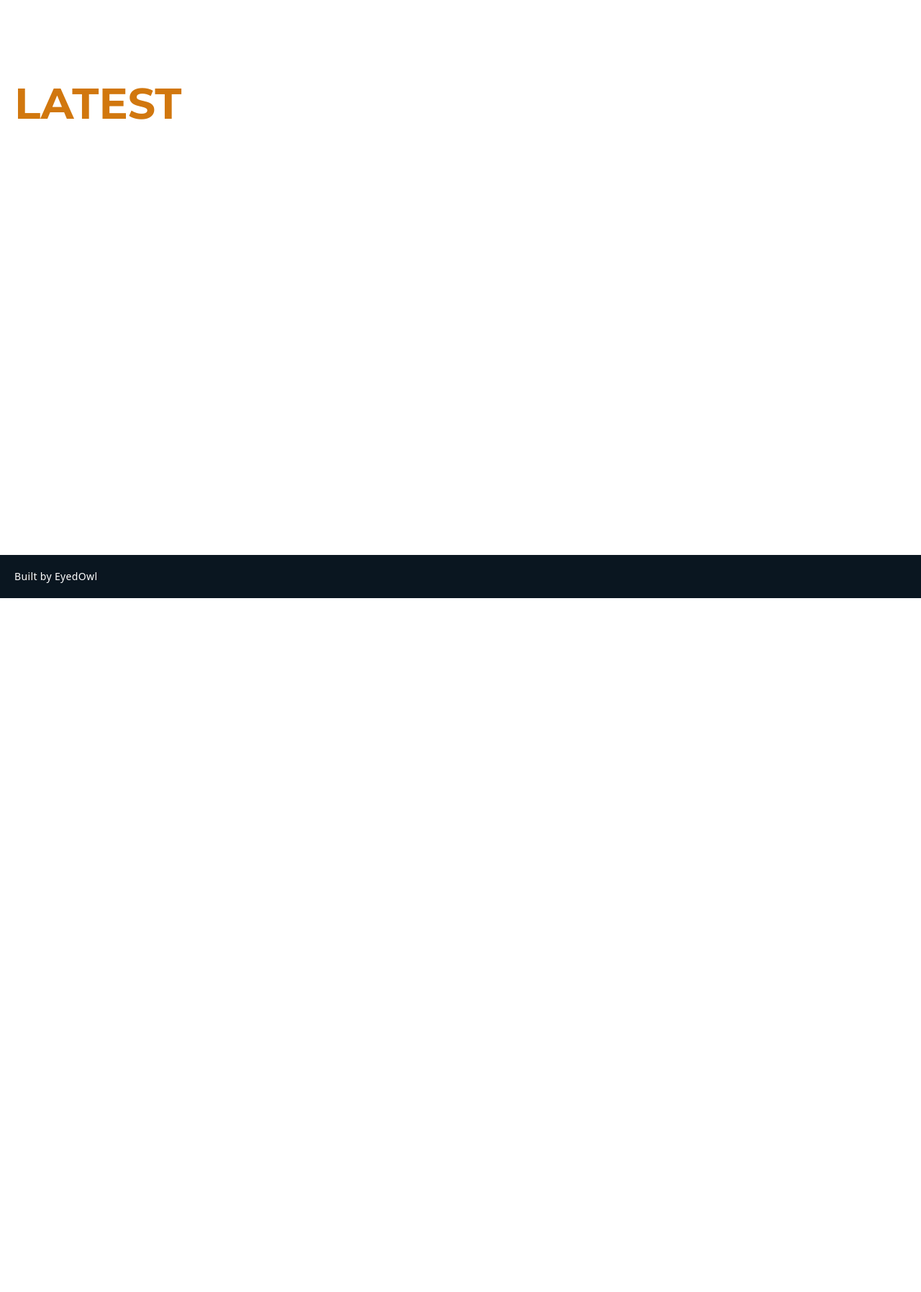
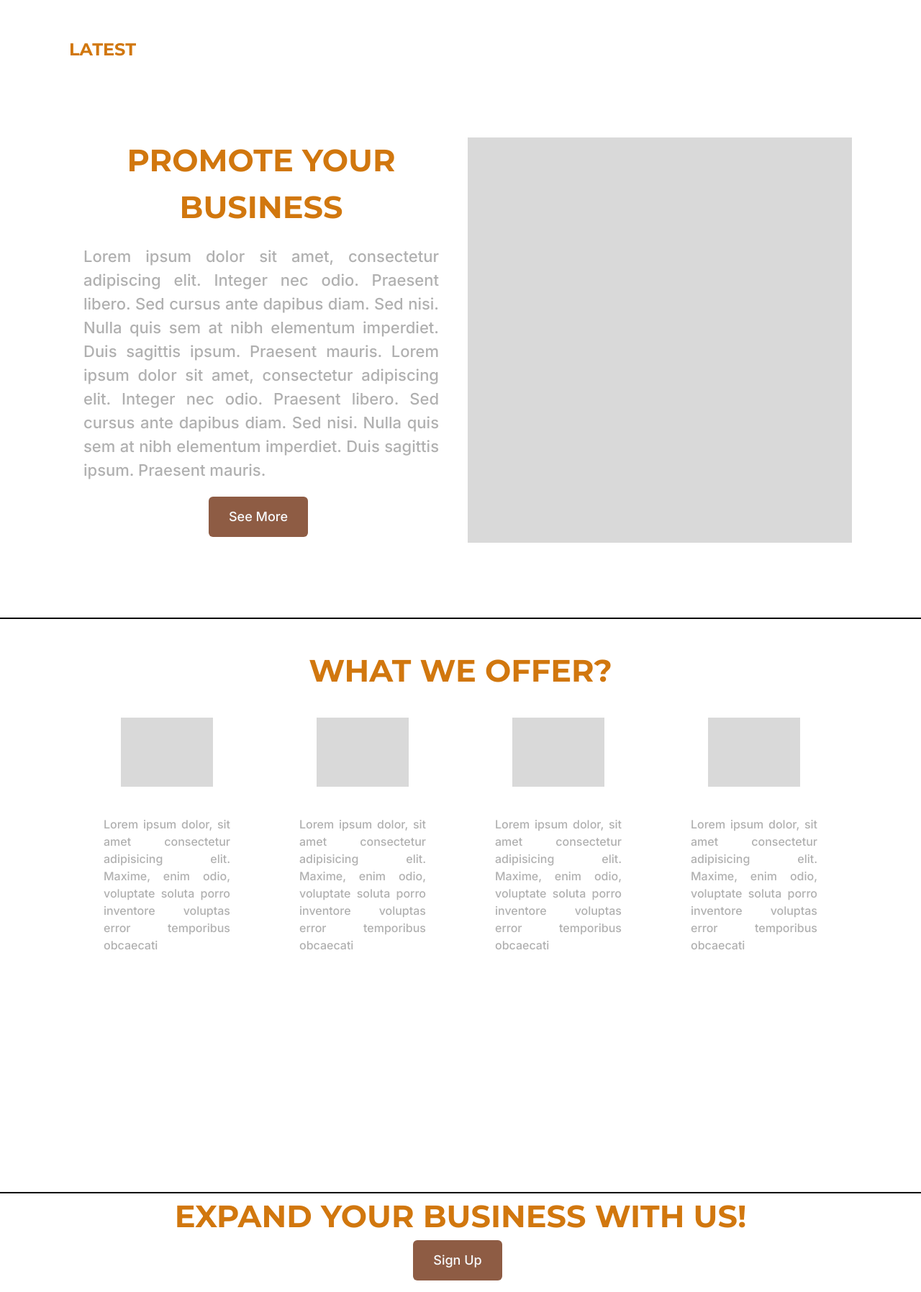
Before and after one commit to AlexisKenAlvarez/digitalkubo, a Next.js app: page / in a window 1280 px wide. Shown: the part 925-2720 px from the top of the page at 72% size. Before the commit the page ends 1756 px from the top, so only its background shows below. Built offline with nearby package versions, Linux system fonts and the light colour scheme; no server answers.

Commit message:
Landing page almost complete

```diff
--- a/package.json
+++ b/package.json
@@ -46,8 +46,9 @@
     "react-hook-form": "^7.45.2",
     "react-icons": "^4.10.1",
     "react-intersection-observer": "^9.5.2",
-    "react-snap-carousel": "^0.3.2",
+    "react-slick": "^0.29.0",
     "react-toastify": "^9.1.3",
+    "slick-carousel": "^1.8.1",
     "tailwind-merge": "^1.14.0",
     "tailwindcss": "3.3.2",
     "tailwindcss-animate": "^1.0.6",
@@ -58,6 +59,7 @@
   "devDependencies": {
     "@types/bcrypt": "^5.0.0",
     "@types/node": "^20.4.2",
+    "@types/react-slick": "^0.23.10",
     "prisma": "^5.1.1"
   }
 }
--- a/src/components/ui/carousel.tsx
+++ /dev/null
@@ -1,56 +0,0 @@
-import React from 'react';
-import { useSnapCarousel } from 'react-snap-carousel';
-
-const carousel = () => {
-  const { scrollRef, pages, activePageIndex, next, prev, goTo } =
-    useSnapCarousel();
-  return (
-    <>
-      <ul
-        ref={scrollRef}
-        style={{
-          display: 'flex',
-          overflow: 'auto',
-          scrollSnapType: 'x mandatory'
-        }}
-      >
-        {Array.from({ length: 100 }).map((_, i) => (
-          <li
-            style={{
-              backgroundColor: 'aqua',
-              fontSize: '50px',
-              width: '250px',
-              height: '250px',
-              flexShrink: 0,
-              color: '#fff',
-              display: 'flex',
-              justifyContent: 'center',
-              alignItems: 'center'
-            }}
-          >
-            Item {i}
-          </li>
-        ))}
-      </ul>
-      <div>
-        {activePageIndex + 1} / {pages.length}
-      </div>
-      <button onClick={() => prev()}>Prev</button>
-      <button onClick={() => next()}>Next</button>
-      <ol style={{ display: 'flex' }}>
-        {pages.map((_, i) => (
-          <li key={i}>
-            <button
-              style={i === activePageIndex ? { opacity: 0.5 } : {}}
-              onClick={() => goTo(i)}
-            >
-              {i + 1}
-            </button>
-          </li>
-        ))}
-      </ol>
-    </>
-  );
-};
-
-export {carousel};
--- a/src/pages/index.tsx
+++ b/src/pages/index.tsx
@@ -1,12 +1,16 @@
 import { Button } from "@/components/ui/button";
+import Offer from "@/views/landing/Offer";
 import LandingHero from "@/views/landing/LandingHero";
 import Latest from "@/views/landing/Latest";
+import Expand from "@/views/landing/Expand";
 
 const index = () => {
     return (
         <>
             <LandingHero/>
             <Latest/>
+            <Offer/>
+            <Expand/>
         </>
     );
 }
--- /dev/null
+++ b/src/views/landing/Expand.tsx
@@ -0,0 +1,17 @@
+import { Button } from "@/components/ui/button";
+
+const Expand = () => {
+    return (
+        <section className="w-full min-h-screen px-24 2xl:px-5 bg-white">
+            <div className="max-w-[1400px] w-full mx-auto text-center">
+                <h1 className="text-[#D1770E] font-primary md:text-[43px] font-bold md:text-center text-[40px] sm:text-[60px]">
+                    EXPAND YOUR BUSINESS WITH US!</h1>
+                <Button className="bg-button hover:bg-nav text-lg mr-2 mb-2 px-7 py-7">
+                    <p className="font-secondary">Sign Up</p>
+                </Button>
+            </div>
+        </section>
+    );
+}
+
+export default Expand;
--- a/src/views/landing/LandingHero.tsx
+++ b/src/views/landing/LandingHero.tsx
@@ -2,7 +2,7 @@ import { Button } from "@/components/ui/button";
 
 const LandingHero = () => {
     return (
-        <section className="w-full min-h-screen px-5 py-10 pt-[8rem] relative">
+        <section className="w-full min-h-screen px-24 2xl:px-5 py-10 pt-[8rem] relative">
             <div className="max-w-[1400px] w-full mx-auto">
                 <h1 className="text-[#D1770E] font-primary md:text-[100px] font-bold md:text-left text-[40px] sm:text-[60px]">
                     {" "}
@@ -13,8 +13,8 @@ const LandingHero = () => {
                     Lorem ipsum dolor sit amet consectetur adipisicing elit. Ullam sed debitis praesentium laudantium architecto repudiandae minus at ipsum quis iusto vel iste, non accusamus magnam ut voluptas? Illo, nobis tempore?
                 </p>
 
-                <Button className=" bg-button hover:bg-nav text-lg mr-2 mb-2 px-10 py-7">
-                    <p className="">See More</p>
+                <Button className=" bg-button hover:bg-nav text-lg mr-2 mb-2 px-7 py-7">
+                    <p className="font-secondary">See More</p>
                 </Button>
             </div>
         </section>
--- a/src/views/landing/Latest.tsx
+++ b/src/views/landing/Latest.tsx
@@ -1,11 +1,30 @@
+import "slick-carousel/slick/slick.css";
+import "slick-carousel/slick/slick-theme.css";
+import Slider from "react-slick";
+import { Button } from "@/components/ui/button";
+
 const Latest = () => {
     return (
-        <section className="w-full min-h-screen px-5 py-10 pt-[8rem] relative bg-white">
-            <div className="max-w-[1400px] w-full mx-auto">
-            <h1 className="text-[#D1770E] font-primary md:text-[24x] font-bold md:text-left text-[40px] sm:text-[60px]">
-                    {" "}
+        <section className="w-full min-h-screen px-24 2xl:px-5 py-10 relative bg-white">
+            <div className="max-w-[1400px] w-full mx-auto py-10">
+                <h1 className="text-[#D1770E] font-primary md:text-[24px] font-bold md:text-left text-[40px] sm:text-[60px]">
                     LATEST
                 </h1>
+            </div>
+            <div className="max-w-[1400px] w-full mx-auto flex py-16">
+                <div className="w-full text-center">
+                    <h1 className="text-[#D1770E] font-primary md:text-[43px] font-bold md:text-center text-[40px] sm:text-[60px]">
+                    PROMOTE YOUR BUSINESS</h1>
+                    <p className="text-[#0000004f] font-secondary md:text-[22px] font-medium md:text-justify text-[40px] sm:text-[60px] px-5 py-5">
+                        Lorem ipsum dolor sit amet, consectetur adipiscing elit. Integer nec odio. Praesent libero. Sed cursus ante dapibus diam. Sed nisi. Nulla quis sem at nibh elementum imperdiet. Duis sagittis ipsum. Praesent mauris. Lorem ipsum dolor sit amet, consectetur adipiscing elit. Integer nec odio. Praesent libero. Sed cursus ante dapibus diam. Sed nisi. Nulla quis sem at nibh elementum imperdiet. Duis sagittis ipsum. Praesent mauris.
+                    </p>
+                    <Button className="bg-button hover:bg-nav text-lg mr-2 mb-2 px-7 py-7">
+                        <p className="font-secondary">See More</p>
+                    </Button>
+                </div>
+                <div className="w-full bg-[#D9D9D9] ml-5 py-60">
+
+                </div>
             </div>
         </section>
     );
--- /dev/null
+++ b/src/views/landing/Offer.tsx
@@ -0,0 +1,34 @@
+import { Button } from "@/components/ui/button";
+
+const Offer = () => {
+    return (
+        <section className="w-full min-h-screen px-24 2xl:px-5 pt-10 relative bg-white border-y-2">
+            <div className="max-w-[1400px] w-full mx-auto items-center">
+                <div className="w-full">
+                    <h1 className="text-[#D1770E] font-primary md:text-[43px] font-bold md:text-center text-[40px] sm:text-[60px]">
+                        WHAT WE OFFER?</h1>
+                </div>
+                <div className="w-full my-4 mx-auto flex">
+                    <div className="w-full text-center px-6">
+                        <div className="w-full py-4 px-12"> <div className=" bg-[#D9D9D9] p-12"></div></div>
+                        <div className="w-full text-justify p-6"><p className="text-[#0000004f] font-secondary font-medium">Lorem ipsum dolor, sit amet consectetur adipisicing elit. Maxime, enim odio, voluptate soluta porro inventore voluptas error temporibus obcaecati</p></div>
+                    </div>
+                    <div className="w-full text-center px-6">
+                        <div className="w-full py-4 px-12"> <div className=" bg-[#D9D9D9] p-12"></div></div>
+                        <div className="w-full text-justify p-6"><p className="text-[#0000004f] font-secondary font-medium">Lorem ipsum dolor, sit amet consectetur adipisicing elit. Maxime, enim odio, voluptate soluta porro inventore voluptas error temporibus obcaecati</p></div>
+                    </div>
+                    <div className="w-full text-center px-6">
+                        <div className="w-full py-4 px-12"> <div className=" bg-[#D9D9D9] p-12"></div></div>
+                        <div className="w-full text-justify p-6"><p className="text-[#0000004f] font-secondary font-medium">Lorem ipsum dolor, sit amet consectetur adipisicing elit. Maxime, enim odio, voluptate soluta porro inventore voluptas error temporibus obcaecati</p></div>
+                    </div>
+                    <div className="w-full text-center px-6">
+                        <div className="w-full py-4 px-12"> <div className=" bg-[#D9D9D9] p-12"></div></div>
+                        <div className="w-full text-justify p-6"><p className="text-[#0000004f] font-secondary font-medium">Lorem ipsum dolor, sit amet consectetur adipisicing elit. Maxime, enim odio, voluptate soluta porro inventore voluptas error temporibus obcaecati</p></div>
+                    </div>
+                </div>
+            </div>
+        </section>
+    );
+}
+
+export default Offer;
```
Also changed, not shown: 1 other file (tests, documents, lock files or other folders).
